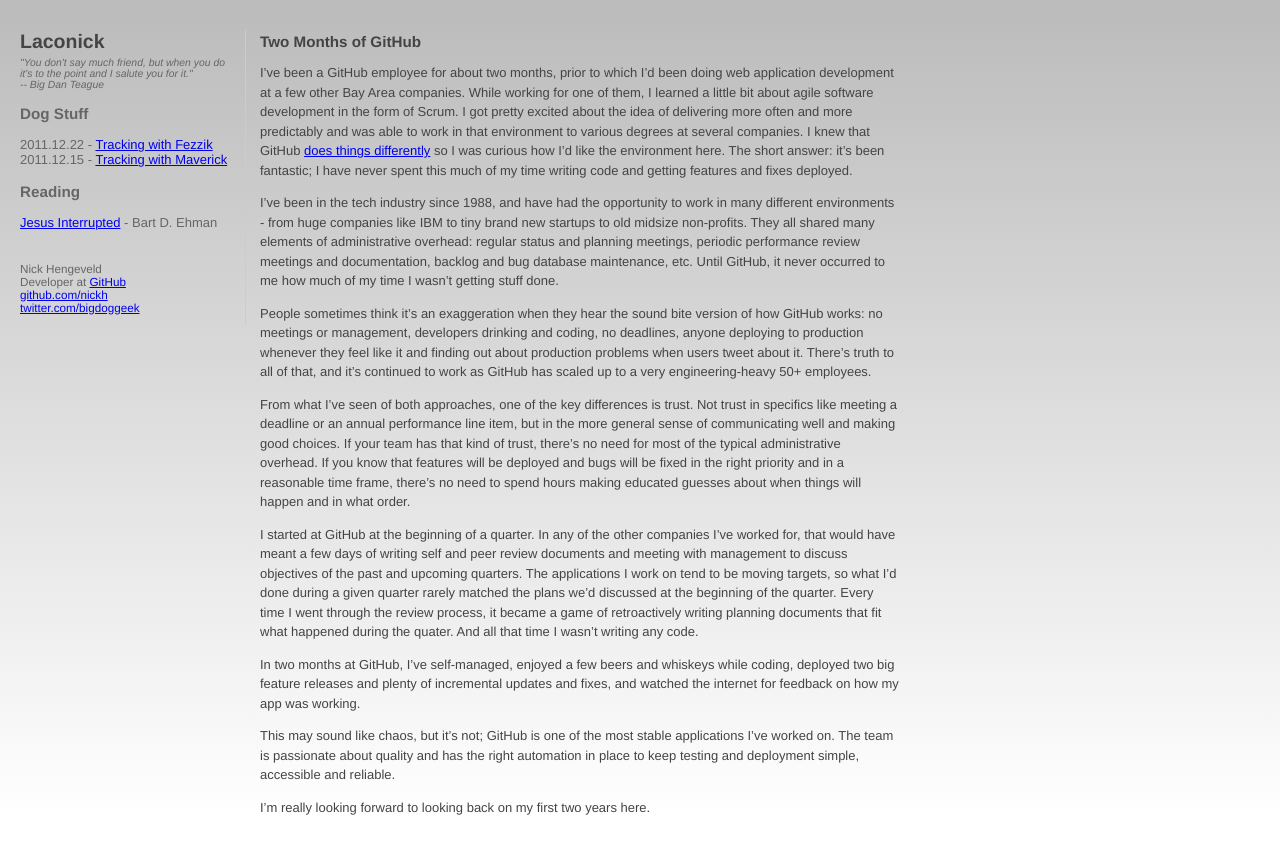
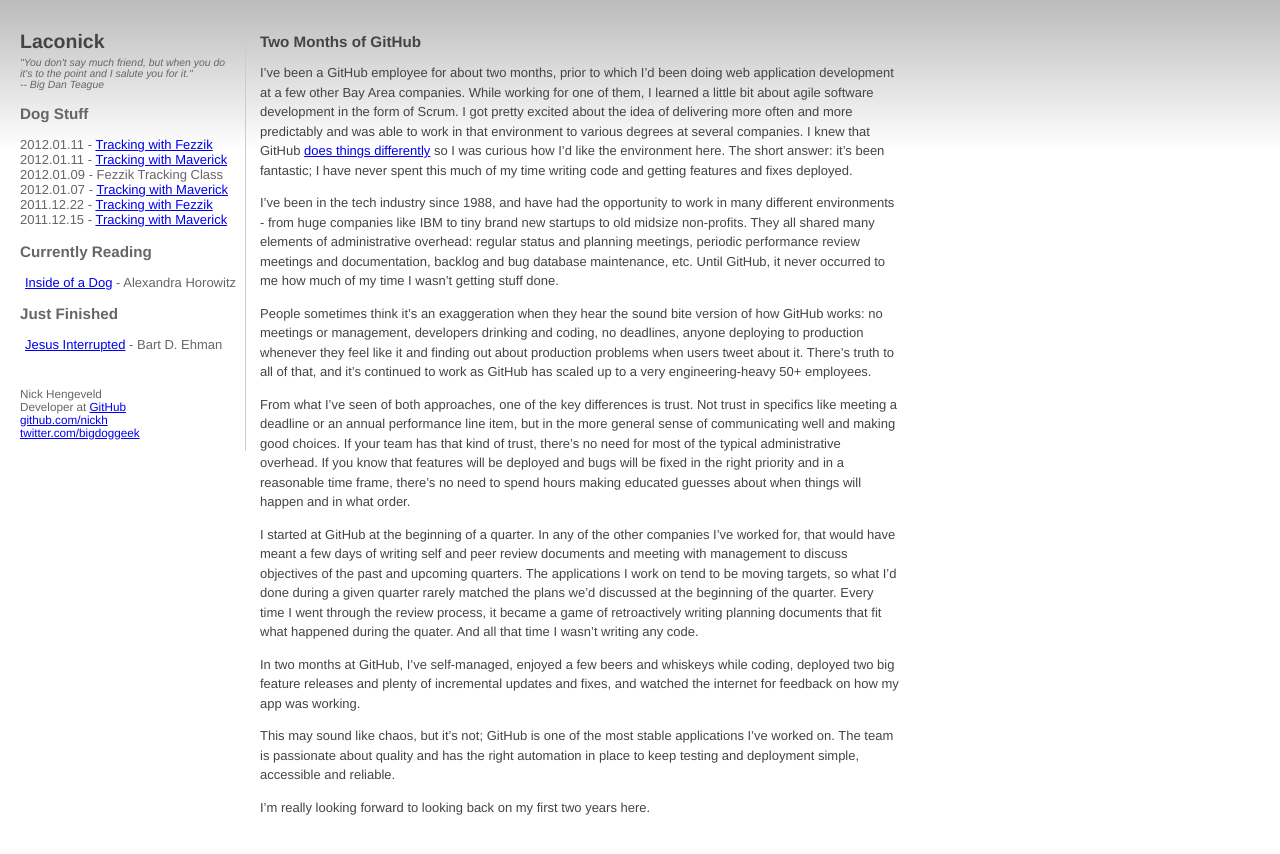
Before and after one commit to nickh/nickh.github.io, a Jekyll site: the page built from _posts/2011-12-26-working-at-github.md, in a window 1280 px wide. Shown: the top 854 px of the page. Built offline with Jekyll 4.4.1, drawn with Linux system fonts in a browser that asks for light colours.

Commit message:
Added Cucumber/Rcov post

```diff
--- a/_layouts/default.html
+++ b/_layouts/default.html
@@ -5,6 +5,7 @@
    <title>{{ page.title }}</title>
    <meta name="author" content="Nick Hengeveld" />
    <link rel="stylesheet" href="/css/blog.css"   type="text/css" media="screen, projection" />
+   <link rel="stylesheet" href="/css/syntax.css" type="text/css" media="screen, projection" />
 </head>
 <body>
 
@@ -18,14 +19,24 @@
     <div class="dogs">
       <h3>Dog Stuff</h3>
       <ul>
+        <li>2012.01.11 - <a href="http://www.everytrail.com/view_trip.php?trip_id=1415354">Tracking with Fezzik</a></li>
+        <li>2012.01.11 - <a href="http://www.everytrail.com/view_trip.php?trip_id=1415335">Tracking with Maverick</a></li>
+        <li>2012.01.09 - Fezzik Tracking Class</li>
+        <li>2012.01.07 - <a href="http://www.everytrail.com/view_trip.php?trip_id=1415335">Tracking with Maverick</a></li>
         <li>2011.12.22 - <a href="http://www.everytrail.com/view_trip.php?trip_id=1398119">Tracking with Fezzik</a></li>
         <li>2011.12.15 - <a href="http://www.everytrail.com/view_trip.php?trip_id=1388577">Tracking with Maverick</a></li>
       </ul>
     </div>
 
     <div class="reading">
-      <h3>Reading</h3>
-      <a href="http://www.amazon.com/Jesus-Interrupted-Revealing-Contradictions-ebook/dp/B001TKD4XA/ref=tmm_kin_title_0?ie=UTF8&m=AG56TWVU5XWC2&qid=1325011489&sr=8-1">Jesus Interrupted</a> - Bart D. Ehman
+      <h3>Currently Reading</h3>
+      <ul>
+        <li><a href="http://www.amazon.com/Inside-of-a-Dog-ebook/dp/B002NT3B52/ref=tmm_kin_title_0?ie=UTF8&m=AG56TWVU5XWC2&qid=1326652725&sr=8-1">Inside of a Dog</a> - Alexandra Horowitz</li>
+      </ul>
+      <h3>Just Finished</h3>
+      <ul>
+        <li><a href="http://www.amazon.com/Jesus-Interrupted-Revealing-Contradictions-ebook/dp/B001TKD4XA/ref=tmm_kin_title_0?ie=UTF8&m=AG56TWVU5XWC2&qid=1325011489&sr=8-1">Jesus Interrupted</a> - Bart D. Ehman</li>
+      </ul>
     </div>
 
     <div class="footer">
--- a/css/blog.css
+++ b/css/blog.css
@@ -13,8 +13,8 @@
 div.blog {
   width: 100%;
   padding-top: 30px;
-  background: -webkit-linear-gradient(top, #bbb, white);
-  background: -moz-linear-gradient(top, #bbb, white);
+  background: -webkit-linear-gradient(top, #bbb, white 150px);
+  background: -moz-linear-gradient(top, #bbb, white 150px);
 }
 div.blog > div.overview {
   float: left;
@@ -37,6 +37,14 @@
   padding-left: 0px;
   list-style-type: none;
 }
+div.blog > div.overview > div.reading > h4 {
+  margin: 0px;
+}
+div.blog > div.overview > div.reading > ul {
+  list-style-type: none;
+  margin: 3px 0px;
+  padding-left: 5px;
+}
 div.blog > div.overview > div.footer {
   padding-top: 20px;
   font-size: 0.9em;
@@ -45,6 +53,9 @@
 div.blog > div.posts {
   margin-left: 260px;
   width: 640px;
+}
+div.blog > div.posts > div.post {
+  margin-bottom: 15px;
 }
 div.blog > div.posts > div.post > div.header {
 }
@@ -62,3 +73,10 @@
 div.blog > div.posts > div.teaser > div.content > p {
   display: inline;
 }
+div.blog > div.posts > div.post > div.content > div.highlight {
+  background: #ddd;
+  border: 1px solid #aaa;
+  margin: 20px;
+  padding: 10px;
+  overflow: scroll;
+}
--- /dev/null
+++ b/css/syntax.css
@@ -0,0 +1,60 @@
+.highlight  { background: #ffffff; }
+.highlight .c { color: #999988; font-style: italic } /* Comment */
+.highlight .err { color: #a61717; background-color: #e3d2d2 } /* Error */
+.highlight .k { font-weight: bold } /* Keyword */
+.highlight .o { font-weight: bold } /* Operator */
+.highlight .cm { color: #999988; font-style: italic } /* Comment.Multiline */
+.highlight .cp { color: #999999; font-weight: bold } /* Comment.Preproc */
+.highlight .c1 { color: #999988; font-style: italic } /* Comment.Single */
+.highlight .cs { color: #999999; font-weight: bold; font-style: italic } /* Comment.Special */
+.highlight .gd { color: #000000; background-color: #ffdddd } /* Generic.Deleted */
+.highlight .gd .x { color: #000000; background-color: #ffaaaa } /* Generic.Deleted.Specific */
+.highlight .ge { font-style: italic } /* Generic.Emph */
+.highlight .gr { color: #aa0000 } /* Generic.Error */
+.highlight .gh { color: #999999 } /* Generic.Heading */
+.highlight .gi { color: #000000; background-color: #ddffdd } /* Generic.Inserted */
+.highlight .gi .x { color: #000000; background-color: #aaffaa } /* Generic.Inserted.Specific */
+.highlight .go { color: #888888 } /* Generic.Output */
+.highlight .gp { color: #555555 } /* Generic.Prompt */
+.highlight .gs { font-weight: bold } /* Generic.Strong */
+.highlight .gu { color: #aaaaaa } /* Generic.Subheading */
+.highlight .gt { color: #aa0000 } /* Generic.Traceback */
+.highlight .kc { font-weight: bold } /* Keyword.Constant */
+.highlight .kd { font-weight: bold } /* Keyword.Declaration */
+.highlight .kp { font-weight: bold } /* Keyword.Pseudo */
+.highlight .kr { font-weight: bold } /* Keyword.Reserved */
+.highlight .kt { color: #445588; font-weight: bold } /* Keyword.Type */
+.highlight .m { color: #009999 } /* Literal.Number */
+.highlight .s { color: #d14 } /* Literal.String */
+.highlight .na { color: #008080 } /* Name.Attribute */
+.highlight .nb { color: #0086B3 } /* Name.Builtin */
+.highlight .nc { color: #445588; font-weight: bold } /* Name.Class */
+.highlight .no { color: #008080 } /* Name.Constant */
+.highlight .ni { color: #800080 } /* Name.Entity */
+.highlight .ne { color: #990000; font-weight: bold } /* Name.Exception */
+.highlight .nf { color: #990000; font-weight: bold } /* Name.Function */
+.highlight .nn { color: #555555 } /* Name.Namespace */
+.highlight .nt { color: #000080 } /* Name.Tag */
+.highlight .nv { color: #008080 } /* Name.Variable */
+.highlight .ow { font-weight: bold } /* Operator.Word */
+.highlight .w { color: #bbbbbb } /* Text.Whitespace */
+.highlight .mf { color: #009999 } /* Literal.Number.Float */
+.highlight .mh { color: #009999 } /* Literal.Number.Hex */
+.highlight .mi { color: #009999 } /* Literal.Number.Integer */
+.highlight .mo { color: #009999 } /* Literal.Number.Oct */
+.highlight .sb { color: #d14 } /* Literal.String.Backtick */
+.highlight .sc { color: #d14 } /* Literal.String.Char */
+.highlight .sd { color: #d14 } /* Literal.String.Doc */
+.highlight .s2 { color: #d14 } /* Literal.String.Double */
+.highlight .se { color: #d14 } /* Literal.String.Escape */
+.highlight .sh { color: #d14 } /* Literal.String.Heredoc */
+.highlight .si { color: #d14 } /* Literal.String.Interpol */
+.highlight .sx { color: #d14 } /* Literal.String.Other */
+.highlight .sr { color: #009926 } /* Literal.String.Regex */
+.highlight .s1 { color: #d14 } /* Literal.String.Single */
+.highlight .ss { color: #990073 } /* Literal.String.Symbol */
+.highlight .bp { color: #999999 } /* Name.Builtin.Pseudo */
+.highlight .vc { color: #008080 } /* Name.Variable.Class */
+.highlight .vg { color: #008080 } /* Name.Variable.Global */
+.highlight .vi { color: #008080 } /* Name.Variable.Instance */
+.highlight .il { color: #009999 } /* Literal.Number.Integer.Long */
```
Also changed, not shown: _posts/2012-01-13-cucumber-rcov-with-external-client.md (added, +198 -0 lines).
